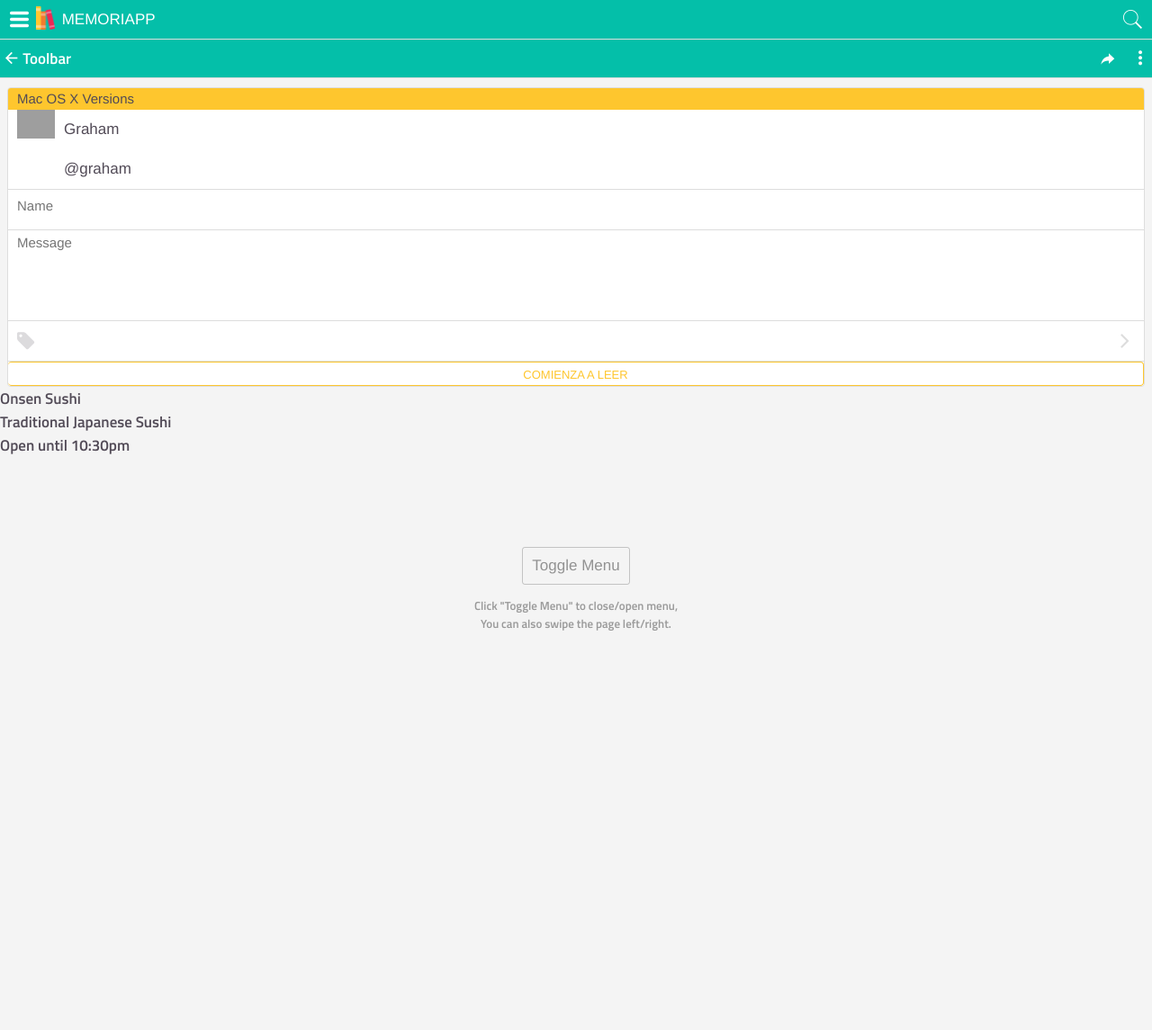
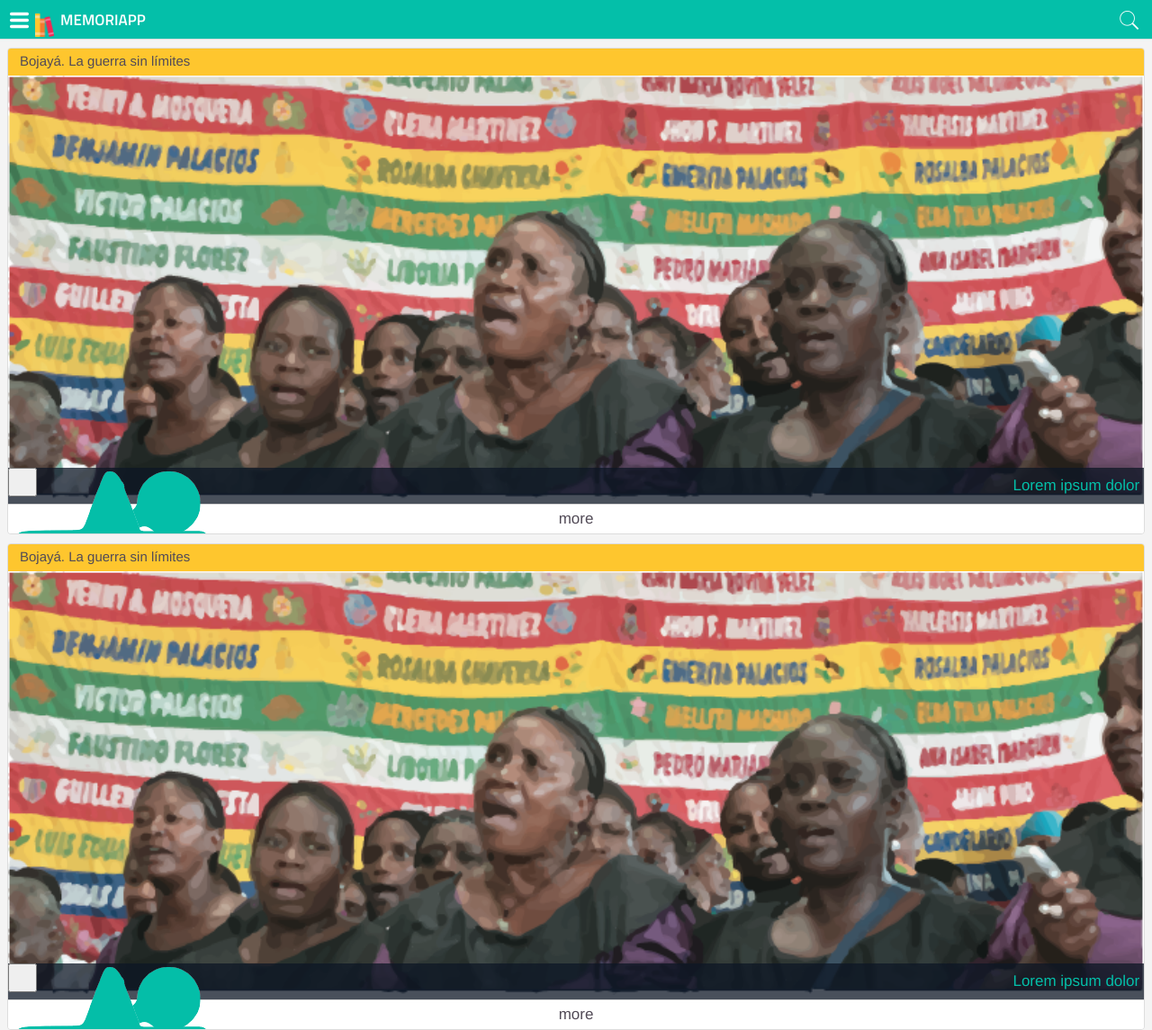
Before and after one commit to Andmat7/MemoriaApp, a PHP site: page / in a window 1280 px wide. Shown: the whole page at 90% size. Run offline with PHP 8.4, Linux system fonts and the light colour scheme; some web fonts are replaced; grey boxes are pictures that could not be loaded.

Commit message:
animaciones de busqueda y expandir

```diff
--- a/cliente/www/index.html
+++ b/cliente/www/index.html
@@ -15,10 +15,7 @@
 
   <script src="cordova.js"></script>
 
-  <script>
-    var module = angular.module('app', ['onsen']);
-  </script>
-
+<script src="js/app.js"></script>
   <style>
     .page--menu-page__background {
       background-color: #333;
@@ -83,15 +80,11 @@
 
 </head>
 
-<body>
+<body ng-app="app">
 
   <ons-sliding-menu
-    menu-page="menu.html" main-page="page1.html" side="left"
+    menu-page="menu.html" main-page="main.html" side="left"
     var="menu"  max-slide-distance="260px" swipable="true" type="overlay">
   </ons-sliding-menu>
-
-
-
-
 </body>
 </html>
--- /dev/null
+++ b/cliente/www/js/app.js
@@ -0,0 +1,38 @@
+var module = angular.module('app', ['onsen'])
+.controller("HelloController", function($scope) {
+        $scope.node = {
+                books :[
+              {description:'Este informe no es una narrativa sobre un pasado remoto, sino sobre una realidad anclada en nuestro presente. Es un relato que se aparta explícitamente, por convicción y por mandato legal, de la idea de una memoria oficial del conflicto armado. Lejos de pretender erigirse en un corpus de verdades cerradas, quiere ser elemento de reflexión para un debate social y político abierto..', title:'Bojayá. La guerra sin límites',img:'lib/onsen/css/memoria/imgs/bojayamagen1.png'},
+              {description:'Este informe no es una narrativa sobre un pasado remoto, sino sobre una realidad anclada en nuestro presente. Es un relato que se aparta explícitamente, por convicción y por mandato legal, de la idea de una memoria oficial del conflicto armado. Lejos de pretender erigirse en un corpus de verdades cerradas, quiere ser elemento de reflexión para un debate social y político abierto..', title:'Bojayá. La guerra sin límites',img:'lib/onsen/css/memoria/imgs/bojayamagen1.png'}
+            ]};
+        $scope.showinputsearch=function() {
+
+
+            if ($scope.inputcontrol === ''||$scope.inputcontrol===undefined)
+        	{
+        		$scope.inputcontrol='open';
+        		$scope.titulomemoria='hide';
+        		$scope.center_toolbar='hide';
+        		$scope.right_toolbar='large';
+        	}else{
+        		$scope.inputcontrol='';
+        		$scope.titulomemoria='';
+        		$scope.center_toolbar='';
+        		$scope.right_toolbar='';
+        	}
+
+    	};
+        $scope.showdescripcion=function(book) {
+            console.log(book);
+
+            if(book.toggled===undefined){
+                book.toggled=true;
+            }
+
+            book.toggled = !book.toggled;
+
+        };
+
+
+
+ },function(){} );
--- /dev/null
+++ b/cliente/www/main.html
@@ -0,0 +1,50 @@
+<ons-page   ng-controller="HelloController">
+        <div ng-init="">
+        <ons-toolbar>
+        <div class="left">
+
+          <ons-toolbar-button ng-click="menu.toggle()">
+            <ons-icon icon="ion-navicon-round" size="28px" fixed-width="false"></ons-icon>
+            <img src="lib/onsen/css/memoria/imgs/logo.png"  class="logo">
+
+            <span ng-class="titulomemoria" class="titulo_memoria">
+              MEMORIAPP
+            </span>
+
+          </ons-toolbar-button>
+
+
+        </div>
+        <div ng-class="center_toolbar" class="center"></div>
+        <div class="right" var="right" ng-class="right_toolbar"  >
+          <ons-toolbar-button ng-click="showinputsearch()" var="right">
+
+            <ons-icon icon="ion-ios-search" size="28px" fixed-width="false"></ons-icon>
+            <input ng-class="inputcontrol" type="text" class="text-input--underbar" placeholder="Buscar" value="">
+
+          </ons-toolbar-button>
+        </div>
+      </ons-toolbar>
+
+      <ons-list modifier="inset" style="margin-top: 10px" ng-repeat="book in node.books">
+        <ons-list-header>{{book.title}}</ons-list-header>
+        <img ng-src="{{book.img}}" class="card_image">
+        <div class="bar_share">
+          <button class="button_share"><img src="lib/onsen/css/memoria/imgs/enlace.png"/></button>
+          <button class="button_share"><img src="lib/onsen/css/memoria/imgs/estrella.png"/></button>
+          <span class="text_bar_share">Lorem ipsum dolor </span>
+
+        </div>
+        <div class="descripcion "ng-class="{'change' : book.toggled, '' : !book.toggled}">
+          <p>{{book.description}}</p>
+          <div>
+            <button class="button-bar__button">COMIENZA A LEER</button>
+          </div>
+
+        </div>
+
+     <div class="more" ng-click="showdescripcion(book)">
+     more
+     </div>
+  </ons-list>
+</ons-page>
--- a/cliente/www/page1.html
+++ b/cliente/www/page1.html
@@ -1,23 +1,6 @@
 
     <ons-page>
-     <ons-toolbar>
-        <div class="left">
 
-          <ons-toolbar-button ng-click="menu.toggle()">
-            <ons-icon icon="ion-navicon-round" size="28px" fixed-width="false"></ons-icon>
-            <img src="lib/onsen/css/memoria/imgs/logo.png"  class="logo">
-            MEMORIAPP
-          </ons-toolbar-button>
-
-
-        </div>
-        <div class="right">
-          <ons-toolbar-button ng-click="menu.toggle()">
-            <ons-icon icon="ion-ios-search" size="28px" fixed-width="false"></ons-icon>
-
-          </ons-toolbar-button>
-        </div>
-      </ons-toolbar>
 
 
       <div class="navigation-bar navigation-bar--android">
--- a/cliente/www/styles/onsen-css-components-memoria-theme.css
+++ b/cliente/www/styles/onsen-css-components-memoria-theme.css
@@ -3980,72 +3980,169 @@ input[type="search"].search-input::-webkit-search-cancel-button {
   color: #fff;
   white-space: normal;
 }
+.card_image {
+  width: 100%;
+}
+.list__header {
+  padding: 2px 0 4px 13px;
+}
+.bar_share {
+  position: relative;
+  top: -2.5rem;
+  margin-bottom: -2.5rem;
+  line-height: 2.5rem;
+  height: 2.5rem;
+  color: #04bfa9;
+  background-color: rgba(13,22,36,0.75);
+}
+.bar_share button {
+  line-height: 2rem;
+  float: left;
+  height: 2rem;
+  width: 2rem;
+  margin-bottom: -2.5rem;
+}
+.bar_share .text_bar_share {
+  float: right;
+  margin-right: 0.3rem;
+  margin-bottom: -2.5rem;
+}
+.descripcion {
+  padding: 0rem;
+  text-align: justify;
+  -webkit-transition: height 0.3s;
+     -moz-transition: height 0.3s;
+       -o-transition: height 0.3s;
+          transition: height 0.3s;
+  height: 0rem;
+  overflow: auto;
+}
+.change {
+  height: 16rem;
+  padding: 1rem;
+}
+.more {
+  border-top: 1px solid #d6d6d6;
+  line-height: 2rem;
+  text-align: center;
+}
+.button-bar__button {
+  border-left-width: 1px;
+}
 @font-face {
   font-family: TitilliumWeb-SemiBold;
   font-style: normal;
-  src: url("lib/onsen/css/memoria/fonts/TitilliumWeb-SemiBold.ttf");
+  src: url("../lib/onsen/css/memoria/fonts/TitilliumWeb-SemiBold.ttf");
 }
 @font-face {
   font-family: TitilliumWeb-SemiBold;
   font-style: normal;
-  src: url("lib/onsen/css/memoria/fonts/TitilliumWeb-SemiBold.ttf");
+  src: url("../lib/onsen/css/memoria/fonts/TitilliumWeb-SemiBold.ttf");
 }
 @font-face {
   font-family: TitilliumWeb-Black;
   font-style: normal;
-  src: url("lib/onsen/css/memoria/fonts/TitilliumWeb-Black.ttf");
+  src: url("../lib/onsen/css/memoria/fonts/TitilliumWeb-Black.ttf");
 }
 @font-face {
   font-family: TitilliumWeb-Bold;
   font-style: normal;
-  src: url("lib/onsen/css/memoria/fonts/TitilliumWeb-Bold.ttf");
+  src: url("../lib/onsen/css/memoria/fonts/TitilliumWeb-Bold.ttf");
 }
 @font-face {
   font-family: TitilliumWeb-BoldItalic;
   font-style: normal;
-  src: url("lib/onsen/css/memoria/fonts/TitilliumWeb-BoldItalic.ttf");
+  src: url("../lib/onsen/css/memoria/fonts/TitilliumWeb-BoldItalic.ttf");
 }
 @font-face {
   font-family: TitilliumWeb-ExtraLight;
   font-style: normal;
-  src: url("lib/onsen/css/memoria/fonts/TitilliumWeb-ExtraLight.ttf");
+  src: url("../lib/onsen/css/memoria/fonts/TitilliumWeb-ExtraLight.ttf");
 }
 @font-face {
   font-family: TitilliumWeb-ExtraLightItalic;
   font-style: normal;
-  src: url("lib/onsen/css/memoria/fonts/TitilliumWeb-ExtraLightItalic.ttf");
+  src: url("../lib/onsen/css/memoria/fonts/TitilliumWeb-ExtraLightItalic.ttf");
 }
 @font-face {
   font-family: TitilliumWeb-Italic;
   font-style: normal;
-  src: url("lib/onsen/css/memoria/fonts/TitilliumWeb-Italic.ttf");
+  src: url("../lib/onsen/css/memoria/fonts/TitilliumWeb-Italic.ttf");
 }
 @font-face {
   font-family: TitilliumWeb-Light;
   font-style: normal;
-  src: url("lib/onsen/css/memoria/fonts/TitilliumWeb-Light.ttf");
+  src: url("../lib/onsen/css/memoria/fonts/TitilliumWeb-Light.ttf");
 }
 @font-face {
   font-family: TitilliumWeb-LightItalic;
   font-style: normal;
-  src: url("lib/onsen/css/memoria/fonts/TitilliumWeb-LightItalic.ttf");
+  src: url("../lib/onsen/css/memoria/fonts/TitilliumWeb-LightItalic.ttf");
 }
 @font-face {
   font-family: TitilliumWeb-Regular;
   font-style: normal;
-  src: url("lib/onsen/css/memoria/fonts/TitilliumWeb-Regular.ttf");
+  src: url("../lib/onsen/css/memoria/fonts/TitilliumWeb-Regular.ttf");
 }
 @font-face {
   font-family: TitilliumWeb-SemiBoldItalic;
   font-style: normal;
-  src: url("lib/onsen/css/memoria/fonts/TitilliumWeb-SemiBoldItalic.ttf");
+  src: url("../lib/onsen/css/memoria/fonts/TitilliumWeb-SemiBoldItalic.ttf");
 }
 .page {
   font-family: 'TitilliumWeb-SemiBold';
 }
+.toolbar-button {
+  font-family: 'TitilliumWeb-SemiBold';
+}
+.navigation-bar__left {
+  -webkit-transition: all 0.4s;
+     -moz-transition: all 0.4s;
+       -o-transition: all 0.4s;
+          transition: all 0.4s;
+}
+.navigation-bar__left,
+.titulo_memoria {
+  opacity: 1;
+  -webkit-transition: all 0.4s;
+     -moz-transition: all 0.4s;
+       -o-transition: all 0.4s;
+          transition: all 0.4s;
+}
+.titulo_memoria.hide {
+  opacity: 0;
+  width: 0;
+  display: inline-block;
+}
 .logo {
-  height: 26px;
-  line-height: 0.75em;
-  vertical-align: -50%;
+  height: 60%;
+  vertical-align: -30%;
   margin: 0 3px;
 }
+.text-input--underbar {
+  width: 0;
+  padding: 0;
+  -webkit-transition: width 0.4s;
+     -moz-transition: width 0.4s;
+       -o-transition: width 0.4s;
+          transition: width 0.4s;
+}
+.open {
+  width: 70%;
+}
+.center {
+  -webkit-transition: width 0.05s;
+     -moz-transition: width 0.05s;
+       -o-transition: width 0.05s;
+          transition: width 0.05s;
+}
+.center.hide {
+  width: 0%;
+}
+.right.large {
+  width: 73%;
+  max-width: 60%;
+}
+.text-input--underbar::-webkit-input-placeholder {
+  color: #fff;
+}
```
Also changed, not shown: cliente/www/lib/onsen/stylus/memoria-components/card.styl (added, +42 -0 lines), cliente/www/lib/onsen/stylus/memoria-components/global.styl (+23 -12 lines), cliente/www/lib/onsen/stylus/memoria-components/tab-bar.styl (+37 -4 lines), cliente/www/styles/prueba.styl (deleted, +0 -32 lines), cliente/www/lib/onsen/css/memoria/imgs/bojayamagen1.png (added), cliente/www/lib/onsen/css/memoria/imgs/elsaladoimagen1.png (added), cliente/www/lib/onsen/css/memoria/imgs/enlace.png (added), cliente/www/lib/onsen/css/memoria/imgs/estrella.png (added), 7 other files.
